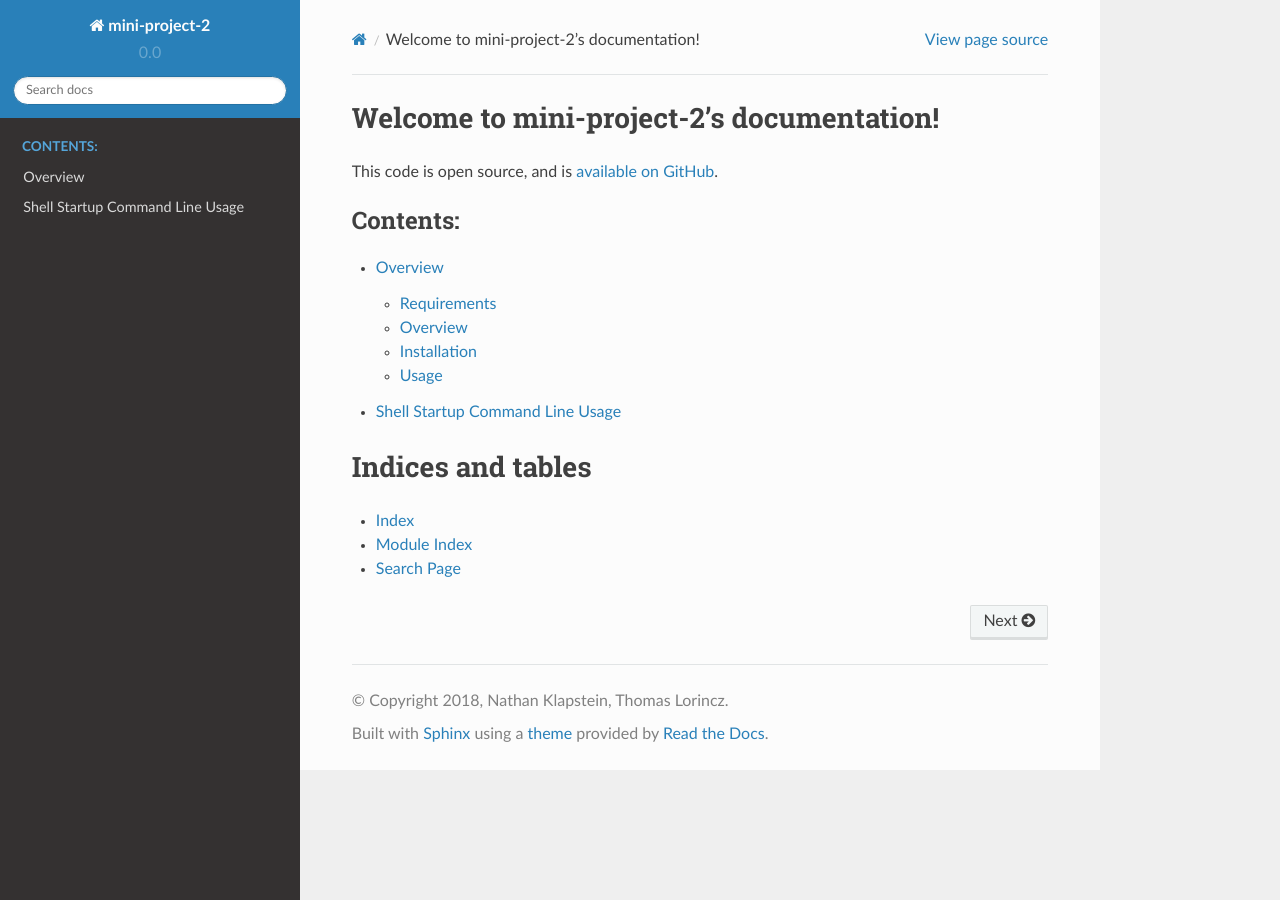
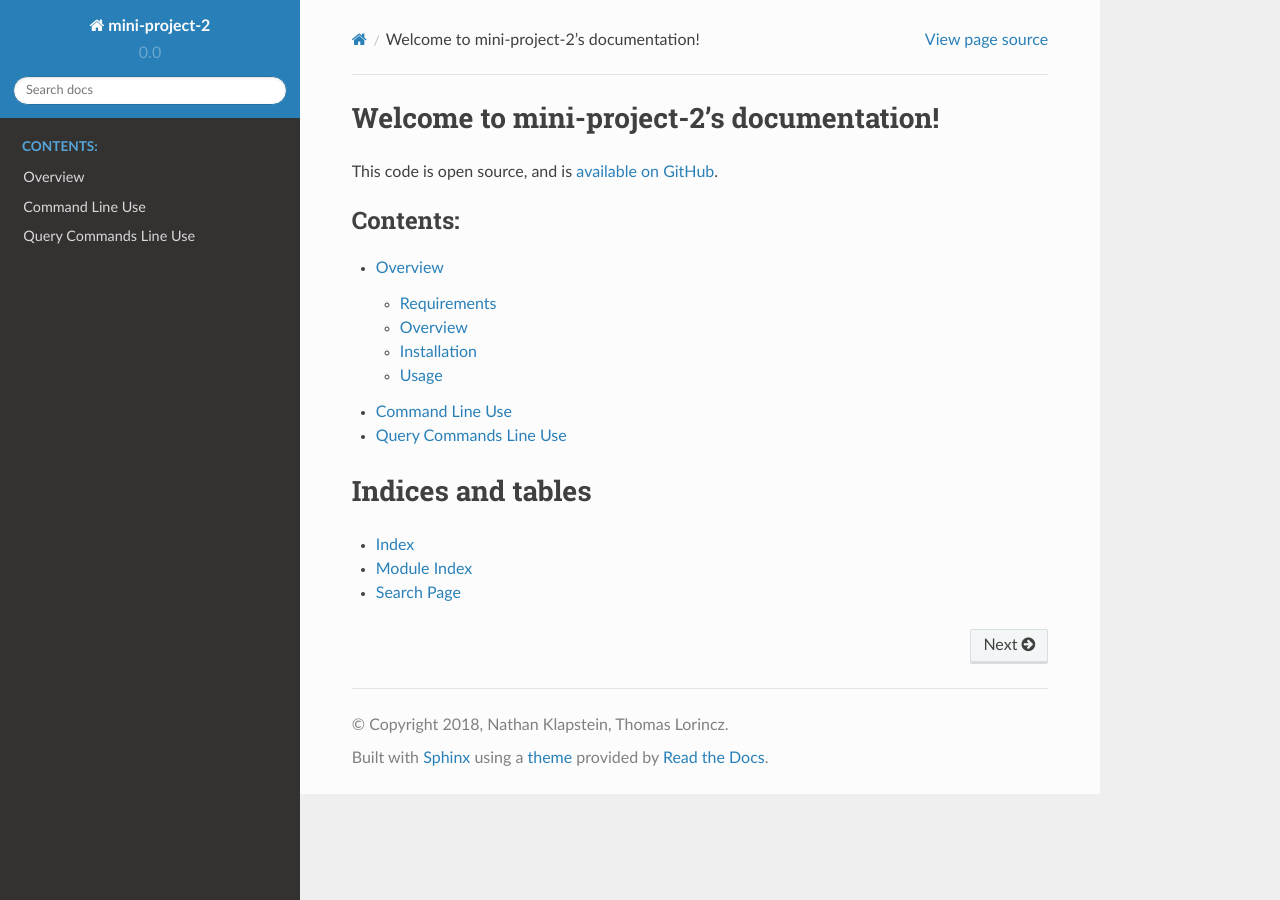
Before and after one commit to CMPUT291PROJECTF18/Mini-Project-2, a Sphinx documentation site: the page built from docs/index.rst, in a window 1280 px wide. Built offline with Sphinx 7.4.7 and the Read the Docs theme 2.0.0, drawn with Linux system fonts in a browser that asks for light colours.

Commit message:
adding title and query commands docs

```diff
--- a/docs/commands.rst
+++ b/docs/commands.rst
@@ -5,3 +5,11 @@
    :module: mini_project_2.__main__
    :func: get_parser
    :prog: mini_project_2
+
+Query Commands Line Use
+=======================
+
+.. argparse::
+    :module: mini_project_2.__main__
+    :func: get_query_parser
+    :prog: mini_project_2 query commands
```
